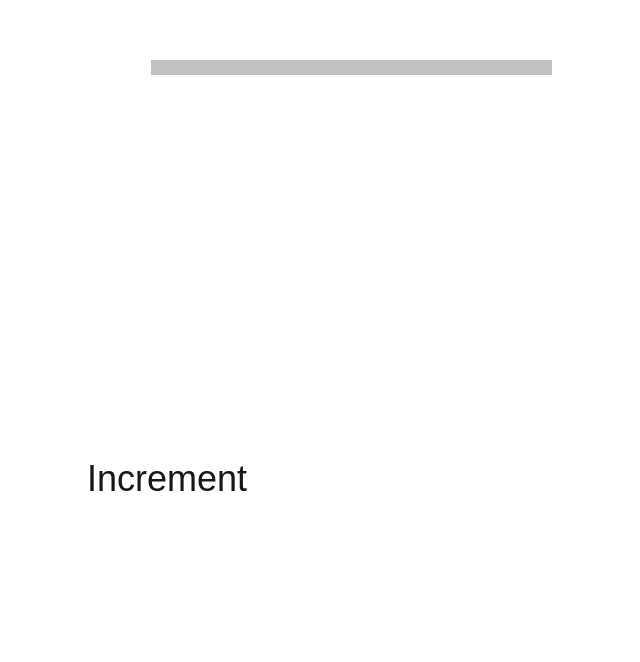
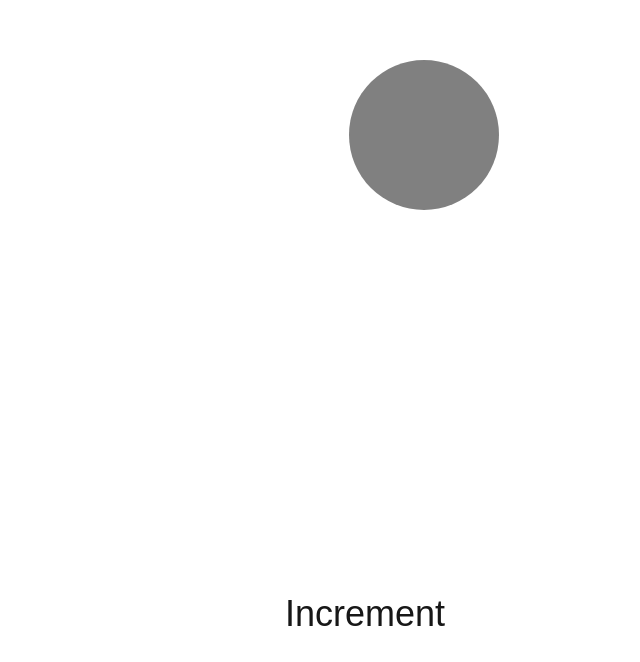
Before and after one commit to jgddesigns/progress_widgets, a Next.js app: page / in a window 1280 px wide. Shown: the part 138-800 px from the top of the page, without its empty margins (275-915 px from the left). Built offline with nearby package versions, Linux system fonts and the light colour scheme.

Commit message:
working on pie component

```diff
--- a/src/app/helpers/symbols.css
+++ b/src/app/helpers/symbols.css
@@ -3,6 +3,21 @@
     height: var(--size);
     background-color: var(--bgcolor);
     border-radius: 50%;
+}
+
+/* .circle_fill{
+    clip-path: polygon(var(--shape));
+    width: 150px;
+    height: 150px;
+    background-color: var(--bgcolor);
+} */
+
+.circle_fill{
+    border-radius: 50%;
+    background: conic-gradient(var(--shape));
+    width: 150px;
+    height: 150px;
+    /* background-color: var(--bgcolor); */
 }
 
 .squares{
--- a/src/app/lists/ProgressBar.js
+++ b/src/app/lists/ProgressBar.js
@@ -12,11 +12,11 @@ import Symbols from '../styles/Symbols'
 // Needs props LengthValue, Type, Style, Trigger, Color, Size
 export default function ProgressBar (props) {
     const [Restart, setRestart] = React.useState(false)
-    const [CurrentPosition, setCurrentPosition] = React.useState(props.Type == "bar" ? 100 : props.LengthValue ?  props.LengthValue : 10)
+    const [CurrentPosition, setCurrentPosition] = React.useState(props.Type == "bar" || props.Type == "pie" ? 1 : props.LengthValue ?  props.LengthValue : 10)
     const [CurrentColor, setCurrentColor] = React.useState(null)
 
 
-    const base_states = {"restart": [Restart, setRestart], "current_position": [CurrentPosition, setCurrentPosition], "length_value": [props.Type == "bar" ? 100 : props.LengthValue ?  props.LengthValue : 10], "current_color": [CurrentColor ? CurrentColor : ["red", "yellow", "green"], setCurrentColor], "size": props.Size ? props.Size : "3", "trigger": props.Trigger, "trigger_amount": props.TriggerAmount, "style": props.Type =="symbols" ? props.Style ? props.Style : "circles" : "squares"} //set to null when other components are created
+    const base_states = {"restart": [Restart, setRestart], "current_position": [CurrentPosition, setCurrentPosition], "length_value": [props.Type == "bar" || props.Type == "pie" ? 1 : props.LengthValue ?  props.LengthValue : 10], "current_color": [CurrentColor ? CurrentColor : ["red", "yellow", "green"], setCurrentColor], "size": props.Size ? props.Size : "3", "trigger": props.Trigger, "trigger_amount": props.TriggerAmount, "style": props.Type =="symbols" ? props.Style ? props.Style : "circles" : "squares"} //set to null when other components are created
 
     const types = {"bar": <Bar base_states={base_states}/>, "meter": <Meter base_states={base_states}/>, "pie": <Pie base_states={base_states}/>, "symbols": <Symbols base_states={base_states}/>}
 
--- a/src/app/page.js
+++ b/src/app/page.js
@@ -9,7 +9,7 @@ export default function Home() {
   return (
     <div className="mt-12">
       {/* <ProgressBar LengthValue={225} Type="symbols" Style="trapezoids" Trigger={[Trigger, setTrigger]} Size={3} Color={["#e63946", "#457b9d", "#f4a261", "#2a9d8f", "#9b5de5", "#ff6b6b", "#1d3557", "#ff9f1c", "#6a0572", "#52b788", "#8338ec", "#ffbe0b", "#3a86ff", "#06d6a0", "#ef476f", "#8ac926", "#ff595e", "#1982c4", "#d81159", "#ffca3a", "#c1121f", "#4361ee", "#f77f00", "#8f2d56", "#118ab2", "#9d4edd", "#e36414", "#00a896", "#bc4749", "#6a994e", "#ff007f", "#0a9396", "#aacc00", "#db3069", "#3d348b"]}/> */}
-      <ProgressBar Type="bar" Style="trapezoids" Trigger={[Trigger, setTrigger]} TriggerAmount={[TriggerAmount, setTriggerAmount]} Size={1} Color={["#e63946", "#457b9d", "#f4a261", "#2a9d8f", "#9b5de5", "#ff6b6b", "#1d3557", "#8f2d56", "#118ab2", "#9d4edd", "#e36414", "#00a896", "#bc4749", "#6a994e", "#ff007f", "#0a9396", "#aacc00", "#db3069", "#3d348b"]}/>
+      <ProgressBar Type="pie" LengthValue={1} Trigger={[Trigger, setTrigger]} TriggerAmount={[TriggerAmount, setTriggerAmount]} Size={5} Color={["red", "orange", "yellow", "lime", "green"]}/>
       {/* <ProgressBar Trigger={[Trigger, setTrigger]} Size={4}/> */}
     </div>
   );
--- a/src/app/styles/Pie.js
+++ b/src/app/styles/Pie.js
@@ -2,13 +2,187 @@
 import React, {useEffect} from 'react';
 import { v4 as uuidv4 } from 'uuid';
 import '../helpers/symbols.css'
+import {global_functions} from '../helpers/functions'
 
-// Creates the display for the 'Pie' component
+// Creates the display for the 'Bar' progress bar
 export default function Pie(props) {
+    const [SymbolArray, setSymbolArray] = React.useState([])
+    const [SymbolMap, setSymbolMap] = React.useState([])
+    const [StyleList, setStyleList] = React.useState(null)
+    const [Triggered, setTriggered] = React.useState(false)
+
+    const shape_states = {"shape_array": [SymbolArray, setSymbolArray], "shape_map": [SymbolMap, setSymbolMap]}
+
+
+
+    useEffect(() => {
+        read_file()
+    }, [])
+
+    shape_states["shape_map"][0]
+
+    useEffect(() => {
+        if(shape_states["shape_map"][0].length > 0){
+            props.base_states["length_value"] = 100
+            props.base_states["current_position"][1](100)
+        }
+    }, [shape_states["shape_map"][0]])
+
+    useEffect(() => {
+        StyleList ? display_circles() : null
+    }, [StyleList])
+
+    useEffect(() => {
+        if(props.base_states["trigger"][0] && props.base_states["current_position"][0] > 0 && props.base_states["trigger_amount"][0] && Triggered){
+
+            props.base_states["trigger_amount"][0] > 0 ? show_circles(true) : props.base_states["trigger_amount"][1](null)
+            !props.base_states["trigger_amount"][0] ? props.base_states["trigger"][1](false) : null
+            // props.base_states["trigger"][1](false)
+        }
+    }, [props.base_states["trigger"][0], props.base_states["current_position"][0], props.base_states["trigger_amount"][0], Triggered])
+
+
+    // Clears the circle array and map
+    // @param: N/A
+    // @return: N/A
+    function clear_circles(){
+        shape_states["shape_array"][1]([])
+        shape_states["shape_map"][1]([])
+    }
+
+
+    // Starts the process to display the progress bar circles. First the circles are cleared, then the 'show_circles' function is called based on the needed length (LengthValue prop).
+    // @param: N/A
+    // @return: N/A
+    function display_circles(){
+
+        // props.base_states["length_value"][0] = 100
+        // props.base_states["current_position"][1](100)
+        props.base_states["restart"][1](false)
+
+        clear_circles()
+
+        let i = 0
+        while(i < props.base_states["length_value"][0]){
+            show_circles(false, true)
+            i++
+        }
+
+    }
+
+
+    // Creates a circle to be added to the array. Called whenever a change is made (set to gray, red, green etc...). Used in combination with 'show_circles' function.
+    // @param 'condition': True if circle is to be green. False if it is to be red.
+    // @return HTML Object: The div containing one circle
+    function create_circle(condition, start = null){
+        let style = {}
+
+        style["--width"] = "5px"
+        style["--height"] = get_size()
+
+        console.log(props.base_states["trigger_amount"][0])
+
+
+        condition ? style["--shape"] = get_color() + " 0% " + props.base_states["trigger_amount"][0]+ "%, gray " + props.base_states["trigger_amount"][0] + "% 100%" : style["--shape"] = "gray 0% 100%, transparent 100% 100%"
+
+        // condition ? style["--bgcolor"] = get_color() : style["--bgcolor"] = "#c2c2c2"
+
+        return (
+            <div className="w-8">
+                <div className="circle_fill" style={style}>
+                </div>
+            </div>
+        )
+    }
+
+
+    // Creates all needed circles and adds them to the circle map.
+    // @param 'condition': True if the circle is to be green, false if red
+    // @param 'start': Only set if it is the initial display, null if otherwise
+    // @return: N/A
+    function show_circles(condition, start = null){
+        let trigger_amount = props.base_states["trigger_amount"][0]
+        trigger_amount = trigger_amount - 1
+        console.log(trigger_amount)
+        let pos = props.base_states["current_position"][0]
+        let shown_arr = []
+
+        console.log("shown arr")
+        console.log(shown_arr)
+
+        !start ? shown_arr[0] = create_circle(condition) : shown_arr.push(create_circle(condition, start))
+
+        const shape_map = shown_arr.map((name, index) => {
+            return {
+              obj: shown_arr[index],
+              key: uuidv4()
+            }
+        })
+
+        shape_states["shape_array"][1](shown_arr)
+        shape_states["shape_map"][1](shape_map)
+
+        condition ? pos = pos - 1 : null
+        props.base_states["current_position"][1](pos)
+        setTriggered(false)
+        // props.base_states["trigger_amount"][1](trigger_amount)
+    }
+
+
+    function trigger_test(){
+        props.base_states["trigger"][1](true)
+        props.base_states["trigger_amount"][1](props.base_states["trigger_amount"][0] + Math.round(Math.random(20) * 10))
+        setTriggered(true)
+    }
+
+
+    function get_color(){
+        let value = Math.round((props.base_states["trigger_amount"][0]/100) * props.base_states["current_color"][0].length)
+
+        value > props.base_states["current_color"][0].length - 1 ? value = props.base_states["current_color"][0].length  : null
+
+        return props.base_states["current_color"][0][value - 1]
+    }
+
+
+    function get_size(){
+        if(props.base_states["size"]){
+            return (props.base_states["size"] * 15).toString() + "px"
+        }
+        return "45px"
+    }
+
+
+    async function read_file(){
+        var retrieved = null
+
+        const response = await fetch('styles/file_scan');
+        const retrieve = await response.json().then((data) => retrieved = data)
+
+        const promise = new Promise((resolve, reject) => {
+            resolve(global_functions["parse_file"](retrieved, ".", "{"))
+        }).then(result => {
+            setStyleList(result)
+        })
+    }
 
 
     return(
         <div>
+            <div className="mt-[150px] grid place-items-center" style={{ gridTemplateColumns: 'repeat(' + props.base_states["length_value"][0] + ', 4px)' }}>
+                {shape_states["shape_map"][0] ? shape_states["shape_map"][0].map((result) =>  {
+                        return(
+                            <div key={result.key}>
+                                {result.obj}
+                            </div>
+                        )
+                    })
+                : null}
+                <div className="grid place-items-end mt-96">
+                    <button className="text-4xl" onClick={e => trigger_test()}>Increment</button>
+                </div>
+            </div>
+
         </div>
     )
 }
```
